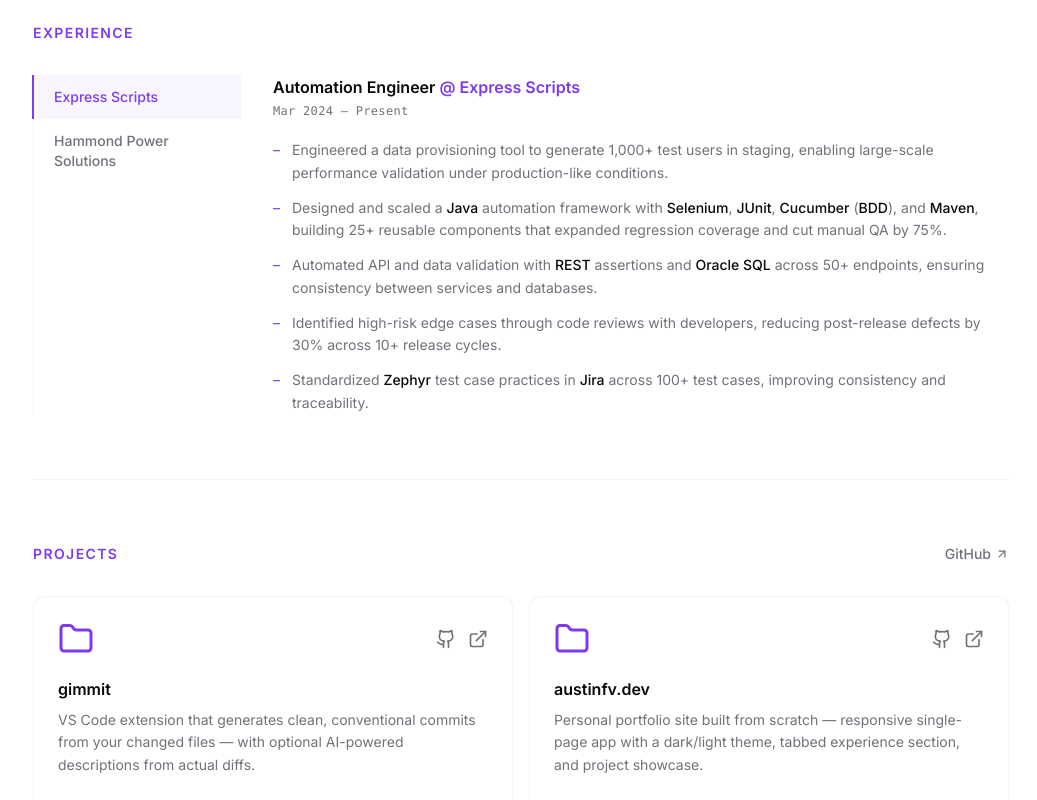
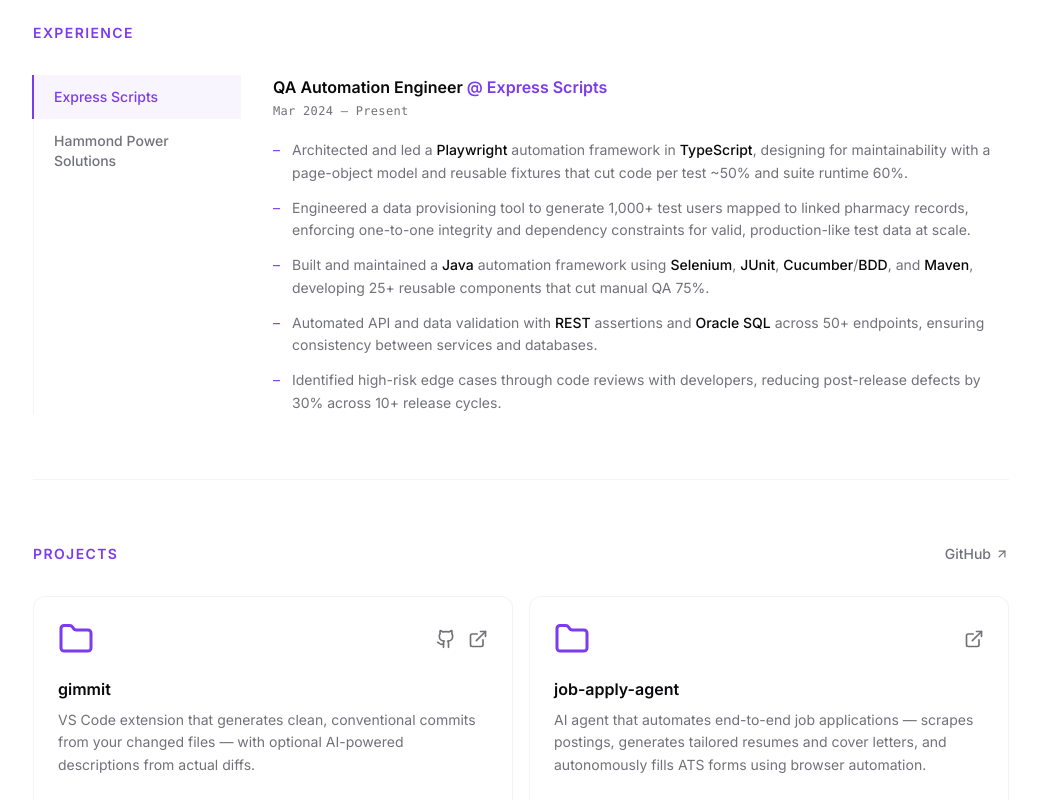
Before and after one commit to Austin-FV/austinfv-v0, a React (Vite) app: page / in a window 1280 px wide. Shown: the part 1160-1960 px from the top of the page, without its empty margins (119-1156 px from the left). Built offline with nearby package versions, Linux system fonts and the light colour scheme.

Commit message:
feat: Update experience and add job-apply-agent project

```diff
--- a/src/components/Experience.tsx
+++ b/src/components/Experience.tsx
@@ -5,6 +5,8 @@ import { cn } from "@/lib/utils";
 import { experience } from "@/data/experience";
 
 const KEYWORDS = [
+  "Playwright",
+  "TypeScript",
   "Java",
   "Selenium",
   "JUnit",
--- a/src/data/experience.ts
+++ b/src/data/experience.ts
@@ -11,15 +11,15 @@ export const experience: ExperienceItem[] = [
   {
     company: "Express Scripts",
     companyUrl: "https://www.express-scripts.ca",
-    role: "Automation Engineer",
+    role: "QA Automation Engineer",
     start: "Mar 2024",
     end: "Present",
     bullets: [
-      "Engineered a data provisioning tool to generate 1,000+ test users in staging, enabling large-scale performance validation under production-like conditions.",
-      "Designed and scaled a Java automation framework with Selenium, JUnit, Cucumber (BDD), and Maven, building 25+ reusable components that expanded regression coverage and cut manual QA by 75%.",
+      "Architected and led a Playwright automation framework in TypeScript, designing for maintainability with a page-object model and reusable fixtures that cut code per test ~50% and suite runtime 60%.",
+      "Engineered a data provisioning tool to generate 1,000+ test users mapped to linked pharmacy records, enforcing one-to-one integrity and dependency constraints for valid, production-like test data at scale.",
+      "Built and maintained a Java automation framework using Selenium, JUnit, Cucumber/BDD, and Maven, developing 25+ reusable components that cut manual QA 75%.",
       "Automated API and data validation with REST assertions and Oracle SQL across 50+ endpoints, ensuring consistency between services and databases.",
       "Identified high-risk edge cases through code reviews with developers, reducing post-release defects by 30% across 10+ release cycles.",
-      "Standardized Zephyr test case practices in Jira across 100+ test cases, improving consistency and traceability.",
     ],
   },
   {
--- a/src/data/projects.ts
+++ b/src/data/projects.ts
@@ -12,6 +12,13 @@ export const projects: Project[] = [
     liveUrl:
       "https://marketplace.visualstudio.com/items?itemName=austinfv.gimmit",
     technologies: ["TypeScript", "VS Code API", "Anthropic", "OpenAI"],
+  },
+  {
+    name: "job-apply-agent",
+    description:
+      "AI agent that automates end-to-end job applications — scrapes postings, generates tailored resumes and cover letters, and autonomously fills ATS forms using browser automation.",
+    githubUrl: "https://github.com/Austin-FV/job-apply-agent",
+    technologies: ["Python", "Claude API", "Playwright", "Pydantic"],
   },
   {
     name: "austinfv.dev",
```
